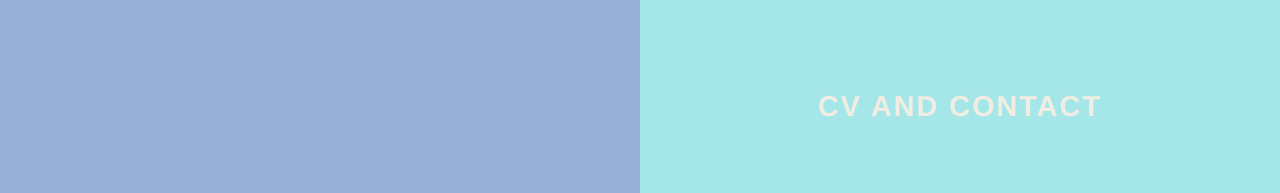
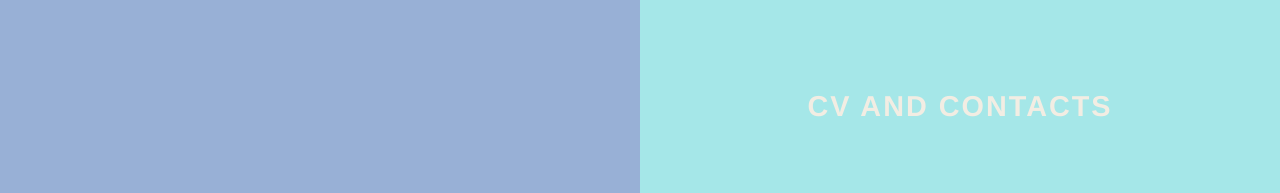
Before and after one commit to evierep/evierep.github.io, a plain HTML site: page index.html in a window 1280 px wide. Shown: the part 494-687 px from the top of the page. Drawn offline with Linux system fonts and the light colour scheme.

Commit message:
Update index.html

```diff
--- a/index.html
+++ b/index.html
@@ -70,7 +70,7 @@
 
 				<section>
 					<div class="bl-box">
-						<h2>CV and contact</h2>
+						<h2>CV and contacts</h2>
 					</div>
 					<div class="bl-content">
                     <img src="img/cv.jpg" alt="cv">
```
